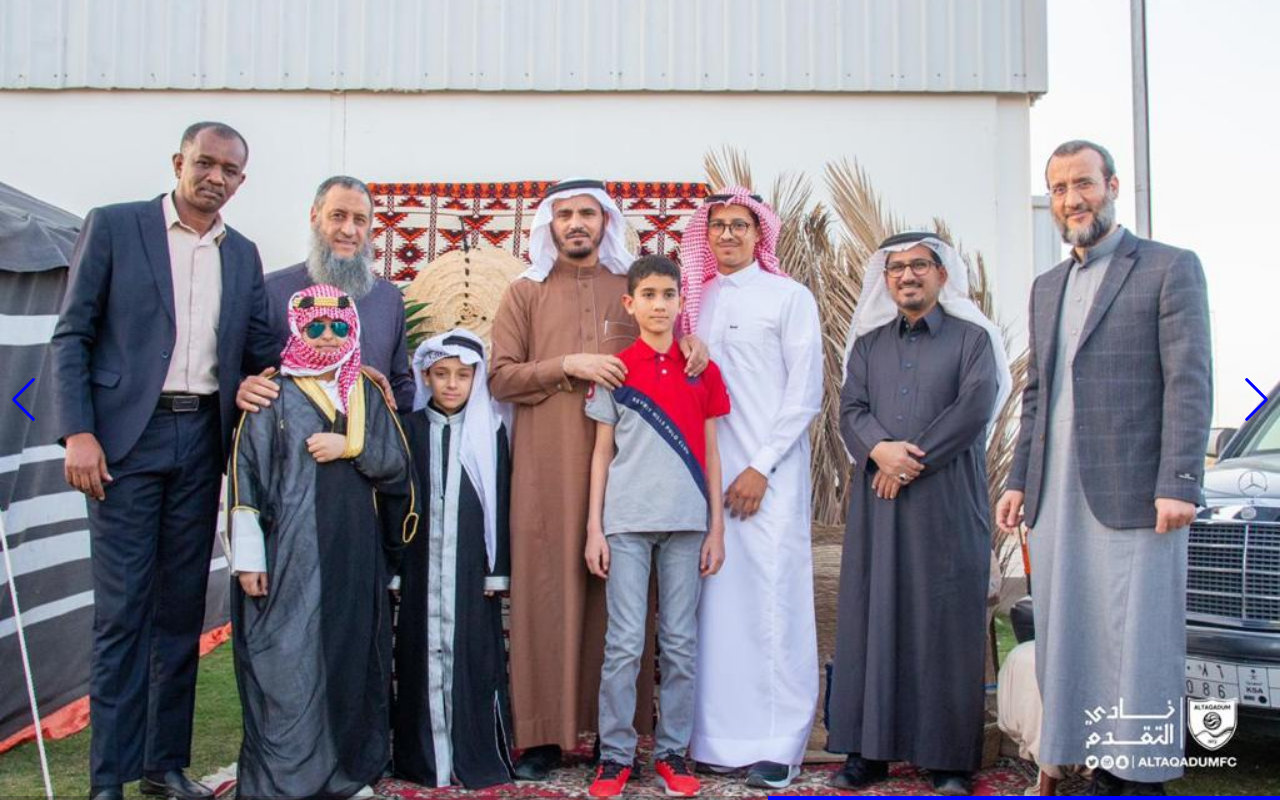
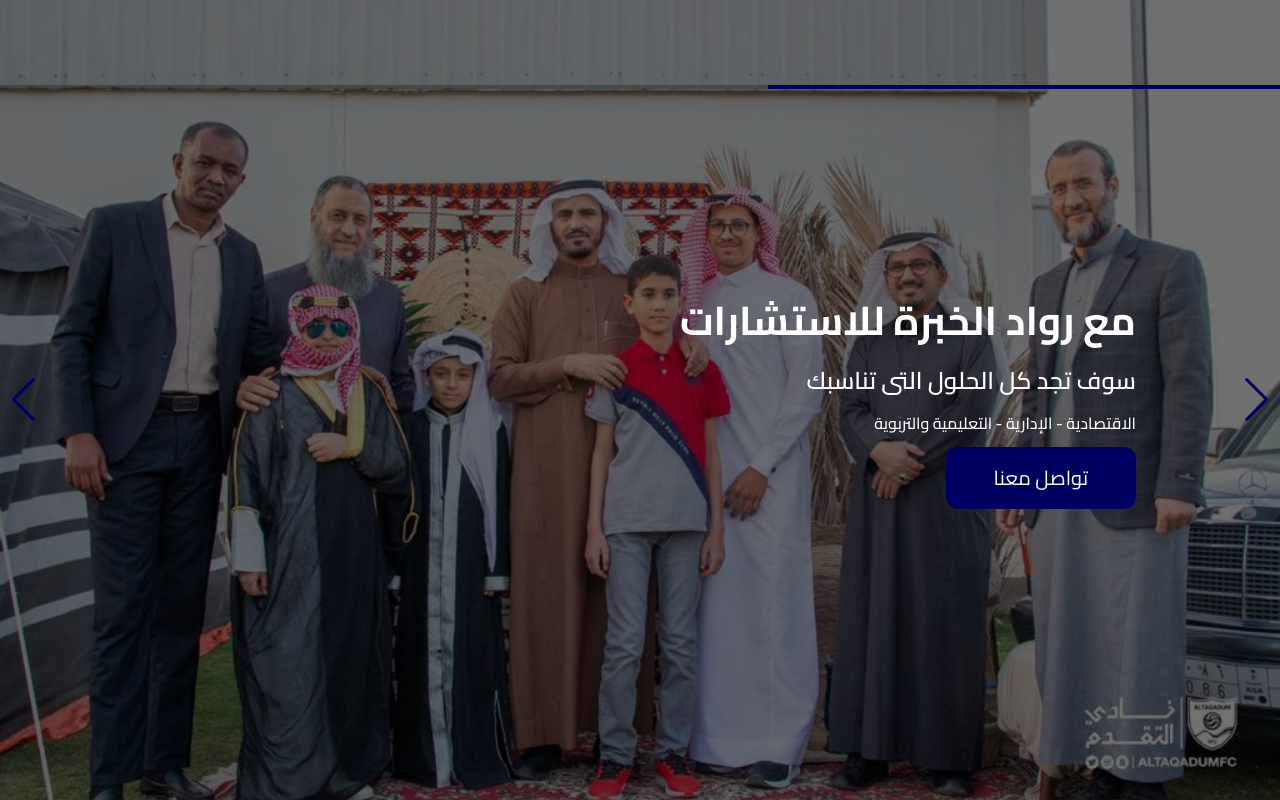
Before and after one commit to Ibrahim-Amr/Qtech-task, a Next.js app: page / in a window 1280 px wide. Built offline with nearby package versions, Linux system fonts and the light colour scheme.

Commit message:
fixed slider map key error and added slide text

```diff
--- a/app/components/Button.tsx
+++ b/app/components/Button.tsx
@@ -14,7 +14,7 @@ const Button: React.FC<ButtonProps> = ({ label, href }) => {
         bg-blue-main
           text-base
           font-normal
-          px-4
+          px-10
           py-2'>
 					{label}
 				</Link>
@@ -24,8 +24,13 @@ const Button: React.FC<ButtonProps> = ({ label, href }) => {
         bg-blue-main
           text-base
           font-normal
-          px-4
-          py-2
+					px-12
+          py-4
+					rounded-xl
+					hover:bg-orange-main
+					transition
+					duration-200
+					ease-linear
       '>
 					{label}
 				</button>
--- a/app/components/hero/Slider.tsx
+++ b/app/components/hero/Slider.tsx
@@ -7,6 +7,7 @@ import img2 from '@/public/slider/2.jpeg';
 import img3 from '@/public/slider/3.jpeg';
 import img4 from '@/public/slider/4.jpeg';
 import img5 from '@/public/slider/5.jpeg';
+import Button from '../Button';
 
 const slideImages = [{ img: img1 }, { img: img2 }, { img: img3 }, { img: img4 }, { img: img5 }];
 const Slider = () => {
@@ -22,9 +23,9 @@ const Slider = () => {
 				autoplay={{ delay: 3000 }}
 				modules={[Pagination, Navigation, Autoplay, EffectFade]}
 				className='mySwiper mb-6 overflow-hidden'>
-				{slideImages.map((slide) => (
-					<SwiperSlide>
-						<div className='relative w-full overflow-hidden h-screen cursor-pointer'>
+				{slideImages.map((slide, i) => (
+					<SwiperSlide key={i}>
+						<div className='relative w-full overflow-hidden h-screen'>
 							<Image
 								src={slide.img}
 								width={0}
@@ -32,8 +33,14 @@ const Slider = () => {
 								alt={''}
 								title={''}
 								loading='lazy'
-								className='object-cover object-center w-full h-full relative'
+								className='object-cover object-center w-full h-full relative brightness-[0.45]'
 							/>
+							<div className='absolute inset-0 w-full  text-white flex flex-col justify-center items-center lg:items-start gap-y-3 pr-36'>
+								<h3 className='text-2xl font-bold'> مع رواد الخبرة للاستشارات </h3>
+								<h4 className='text-lg font-semibold'> سوف تجد كل الحلول التى تناسبك </h4>
+								<p className='text-sm font-medium'>الاقتصادية - الإدارية - التعليمية والتربوية</p>
+								<Button label='تواصل معنا' />
+							</div>
 						</div>
 					</SwiperSlide>
 				))}
--- a/app/components/navbar/NavMenu.tsx
+++ b/app/components/navbar/NavMenu.tsx
@@ -20,7 +20,6 @@ const NavMenu = () => {
 				transition-opacity
 				duration-200
 				ease-in-out
-
         '>
 			<ul
 				className='
--- a/app/components/navbar/NavMenuItem.tsx
+++ b/app/components/navbar/NavMenuItem.tsx
@@ -33,7 +33,7 @@ const NavMenuItem: React.FC<NavitemProps> = ({ href, label }) => {
 				transition
 				duration-300
 				ease-in-out
-				${href === pathname ? 'text-orange-main before:w-full' : 'text-blue-main '}
+				${href === pathname ? 'text-orange-main before:w-full' : 'text-white '}
       `}>
 				{label}
 			</Link>
--- a/app/components/navbar/Navbar.tsx
+++ b/app/components/navbar/Navbar.tsx
@@ -6,6 +6,7 @@ import SocailMenu from './SocailMenu';
 
 const Navbar = () => {
 	const isNavbarVisible = useNavbarVisibility();
+
 	return (
 		<header
 			className={`
--- a/app/components/navbar/Social.tsx
+++ b/app/components/navbar/Social.tsx
@@ -13,7 +13,7 @@ const Social: React.FC<SocailProps> = ({ label, href = '', icon: Icon, title })
 			{label && (
 				<div
 					className='
-					text-blue-main
+					text-white
             font-[Jost]
             text-sm
             tracking-widest
@@ -29,7 +29,7 @@ const Social: React.FC<SocailProps> = ({ label, href = '', icon: Icon, title })
 			{Icon && (
 				<Link
 					className='
-          text-blue-main
+          text-white
             hover:opacity-70
             transition
             duration-100
--- a/app/globals.css
+++ b/app/globals.css
@@ -5,16 +5,16 @@
 /* SWIPER */
 .swiper-button-next:after,
 .swiper-button-prev:after {
-	color: blue !important;
+	color: #000060 !important;
 }
 
 .swiper-pagination-progressbar .swiper-pagination-progressbar-fill {
-	background: blue !important;
+	background: #000060 !important;
 }
 .swiper-horizontal > .swiper-pagination-progressbar,
 .swiper-pagination-progressbar.swiper-pagination-horizontal,
 .swiper-pagination-progressbar.swiper-pagination-vertical.swiper-pagination-progressbar-opposite,
 .swiper-vertical > .swiper-pagination-progressbar.swiper-pagination-progressbar-opposite {
 	bottom: 0 !important;
-	top: auto !important;
+	top: 85px !important;
 }
--- a/package.json
+++ b/package.json
@@ -21,7 +21,7 @@
     "react": "18.2.0",
     "react-dom": "18.2.0",
     "react-icons": "^4.9.0",
-    "swiper": "^9.4.0",
+    "swiper": "^9.0.4",
     "tailwindcss": "3.3.2",
     "typescript": "5.1.3"
   }
--- a/tailwind.config.js
+++ b/tailwind.config.js
@@ -12,10 +12,10 @@ module.exports = {
 		extend: {
 			colors: {
 				blue: {
-					main: '#08138aff',
+					main: '#000060',
 				},
 				orange: {
-					main: '#e36c09ff',
+					main: '#e36c09',
 				},
 			},
 		},
```
Also changed, not shown: 1 other file (tests, documents, lock files or other folders).
